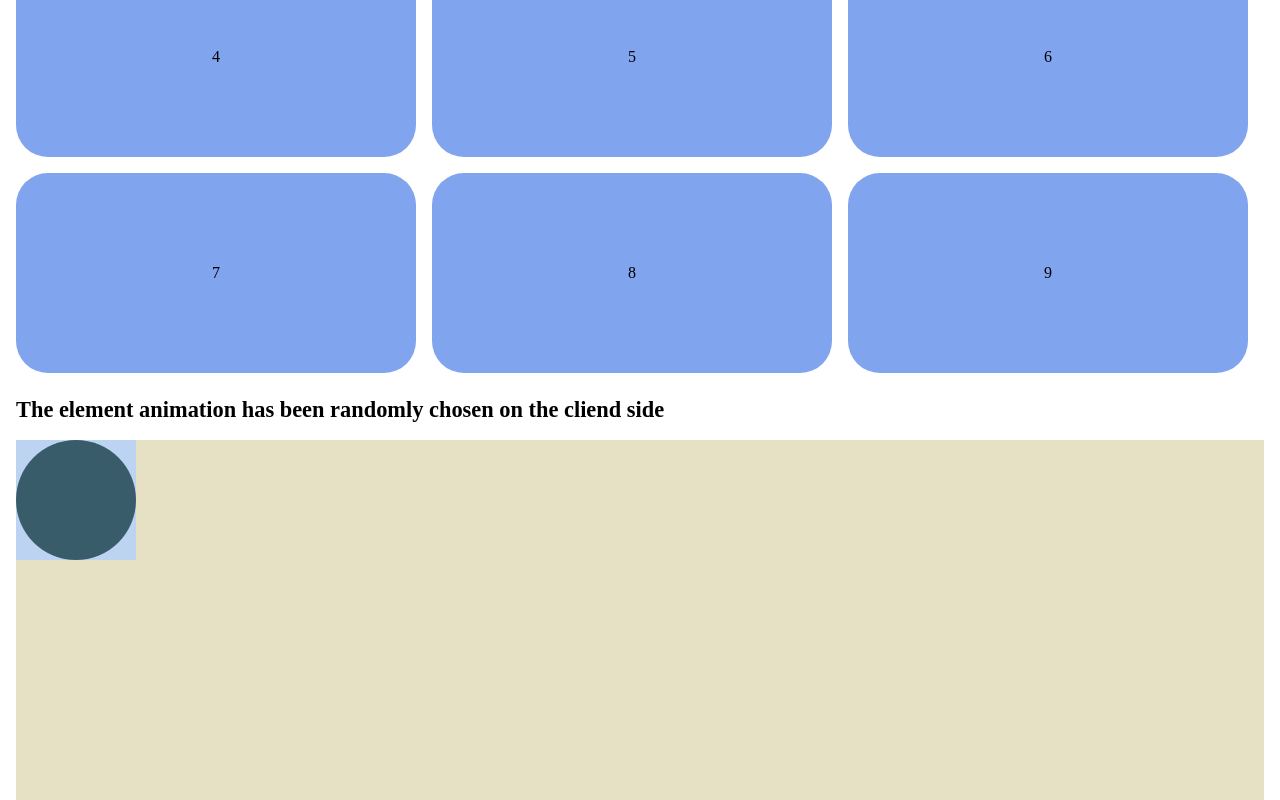
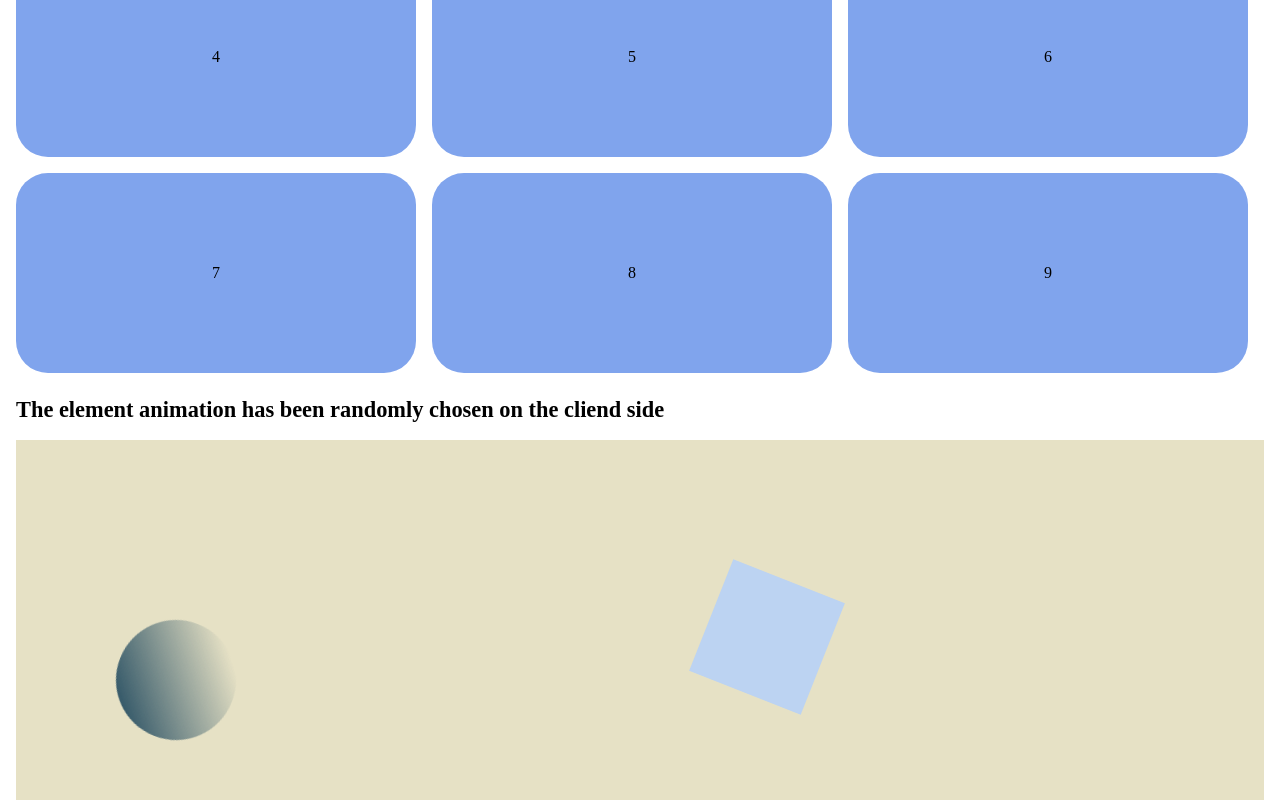
Before and after one commit to sachyshyn/effector-ssr-example, a React (Vite) app: page / in a window 1280 px wide. Shown: the part 456-1256 px from the top of the page. Built offline with nearby package versions, Linux system fonts and the light colour scheme.

Commit message:
feat: added figures animations

```diff
--- a/src/app/providers/styles/app.scss
+++ b/src/app/providers/styles/app.scss
@@ -69,6 +69,7 @@
   width: 120px;
   height: 120px;
   position: absolute;
+  animation: rotateFigure 10s linear infinite;
 
   &-wrapper {
     height: 360px;
@@ -77,11 +78,24 @@
   }
 
   &--circle {
+    top: 50%;
+    left: 8%;
     border-radius: 50%;
-    background-color: #395c6b;
+    background: linear-gradient(230deg, #395c6b 16%, #395c6b40 68%, #395c6b00 85%);
   }
 
   &--square {
+    top: 38%;
+    right: 35%;
     background-color: #bcd3f2;
   }
 }
+
+@keyframes rotateFigure {
+  from {
+    transform: rotate(0);
+  }
+  to {
+    transform: rotate(360deg);
+  }
+}
```
